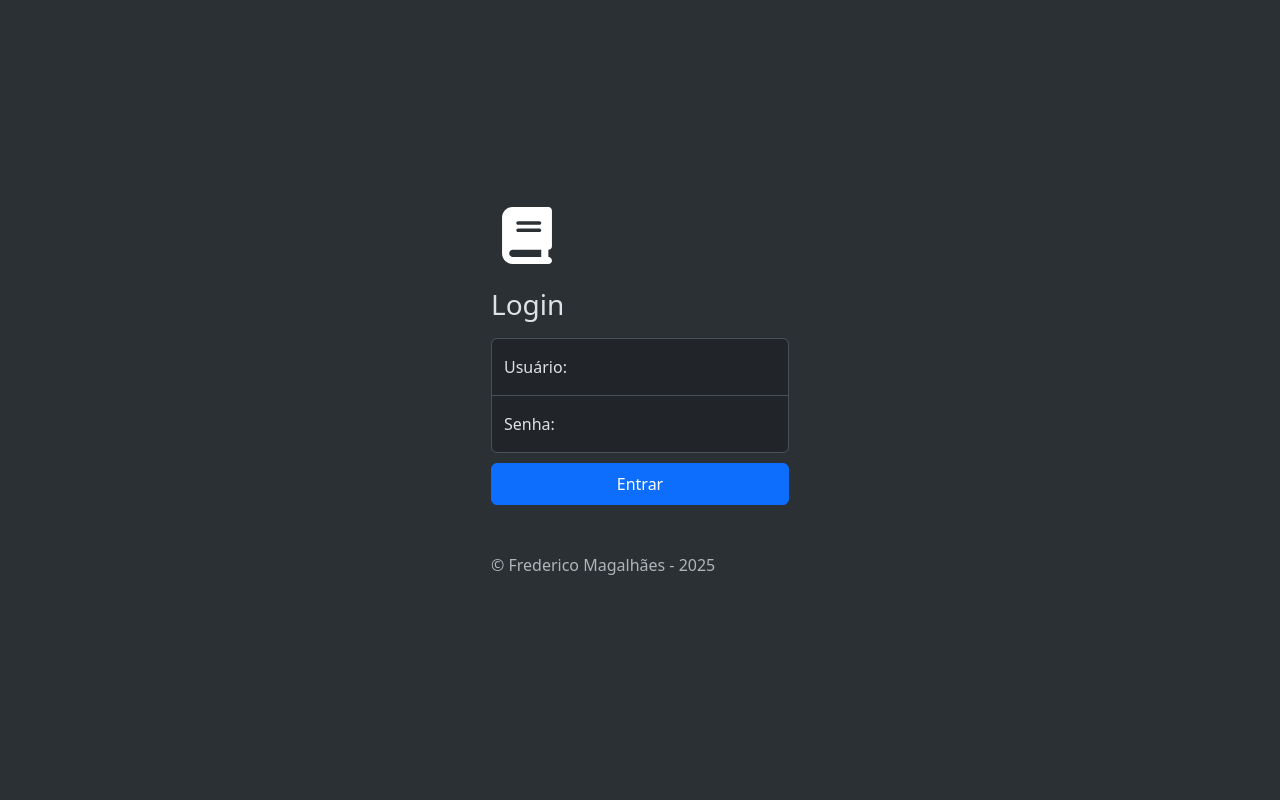
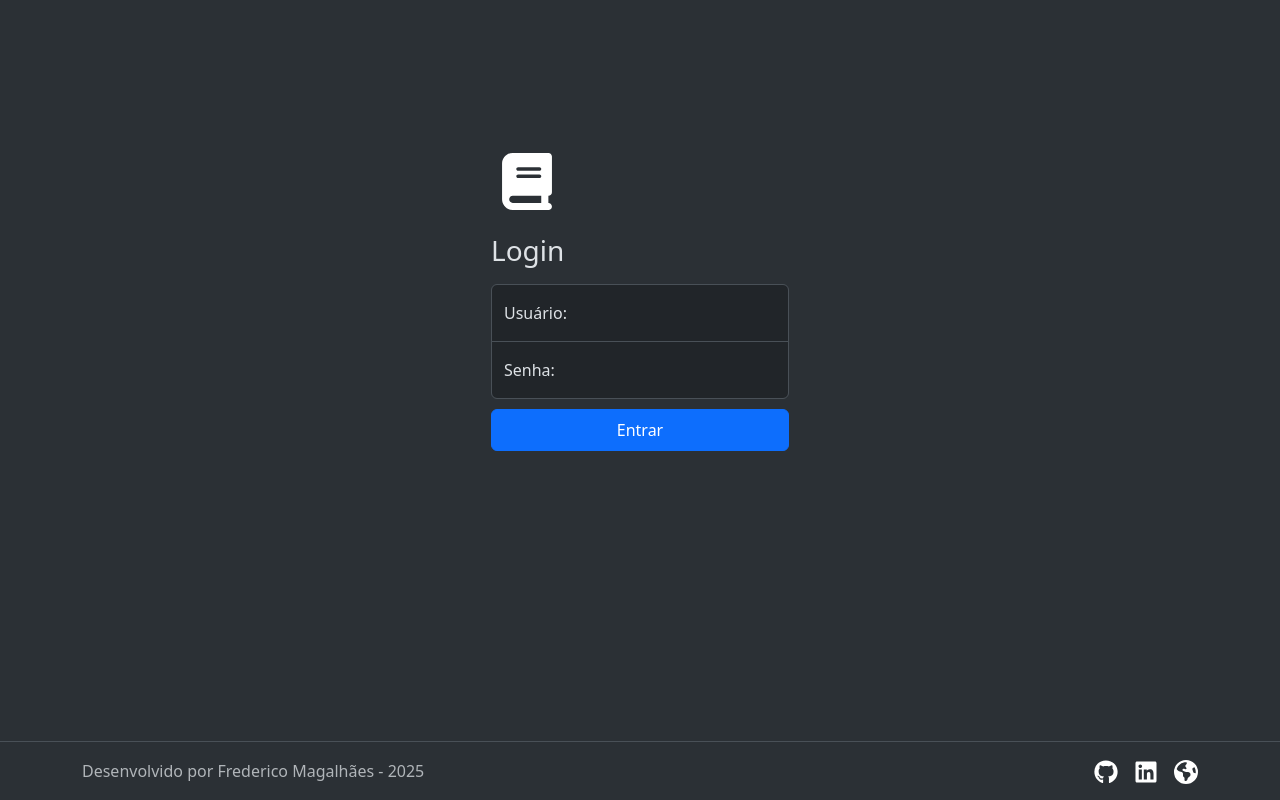
Before and after one commit to FredMagas/Agenda, a Django app: page /login/ in a window 1280 px wide. Run offline with Django 5.2, Linux system fonts and the light colour scheme.

Commit message:
Added footer to login-base

```diff
--- a/core/templates/login-base.html
+++ b/core/templates/login-base.html
@@ -4,20 +4,48 @@
 <html lang="en" data-bs-theme="dark">
 <head>
     <link rel="stylesheet" href="{% static "css/main.css" %}">
+    <link rel="shortcut icon" href="{% static "images/book-solid.svg" %}" type="image/x-icon">
+    <meta name="viewport" content="width=device-width, initial-scale=1.0">
     <link href="https://cdn.jsdelivr.net/npm/bootstrap@5.3.3/dist/css/bootstrap.min.css" rel="stylesheet" integrity="sha384-QWTKZyjpPEjISv5WaRU9OFeRpok6YctnYmDr5pNlyT2bRjXh0JMhjY6hW+ALEwIH" crossorigin="anonymous">
     <script src="https://cdn.jsdelivr.net/npm/bootstrap@5.3.3/dist/js/bootstrap.bundle.min.js" integrity="sha384-YvpcrYf0tY3lHB60NNkmXc5s9fDVZLESaAA55NDzOxhy9GkcIdslK1eN7N6jIeHz" crossorigin="anonymous"></script>
     <title>{% block title %}Login - Agenda{% endblock %}</title>
 </head>
-<body class="d-flex align-items-center py-4 bg-body-tertiary">
+<body class="d-flex flex-column align-items-center bg-body-tertiary h-100">
 
-    <main class="form-signin w-100 m-auto">
+    <main class="flex-shrink-0 form-signin w-100 m-auto">
         {% block content %}
 
         {% endblock %}
     </main>
 
-    <footer>
 
+    <footer class="footer mt-auto py-3 bg-body-tertiary border-top w-100">
+        <div class="container d-flex flex-wrap justify-content-between align-items-center">
+            <span class="text-body-secondary">Desenvolvido por Frederico Magalhães - 2025</span>
+            <ul class="nav col-md-4 justify-content-end list-unstyled d-flex">
+                <li class="ms-3">
+                    <a target="_blank" class="text-body-secondary" data-bs-toggle="tooltip" data-bs-placement="top" data-bs-title="Github" href="https://www.github.com/FredMagas">
+                        <svg xmlns="http://www.w3.org/2000/svg" class="bi" width="24" height="24" viewBox="0 0 496 512"><path fill="#ffffff" d="M165.9 397.4c0 2-2.3 3.6-5.2 3.6-3.3 .3-5.6-1.3-5.6-3.6 0-2 2.3-3.6 5.2-3.6 3-.3 5.6 1.3 5.6 3.6zm-31.1-4.5c-.7 2 1.3 4.3 4.3 4.9 2.6 1 5.6 0 6.2-2s-1.3-4.3-4.3-5.2c-2.6-.7-5.5 .3-6.2 2.3zm44.2-1.7c-2.9 .7-4.9 2.6-4.6 4.9 .3 2 2.9 3.3 5.9 2.6 2.9-.7 4.9-2.6 4.6-4.6-.3-1.9-3-3.2-5.9-2.9zM244.8 8C106.1 8 0 113.3 0 252c0 110.9 69.8 205.8 169.5 239.2 12.8 2.3 17.3-5.6 17.3-12.1 0-6.2-.3-40.4-.3-61.4 0 0-70 15-84.7-29.8 0 0-11.4-29.1-27.8-36.6 0 0-22.9-15.7 1.6-15.4 0 0 24.9 2 38.6 25.8 21.9 38.6 58.6 27.5 72.9 20.9 2.3-16 8.8-27.1 16-33.7-55.9-6.2-112.3-14.3-112.3-110.5 0-27.5 7.6-41.3 23.6-58.9-2.6-6.5-11.1-33.3 2.6-67.9 20.9-6.5 69 27 69 27 20-5.6 41.5-8.5 62.8-8.5s42.8 2.9 62.8 8.5c0 0 48.1-33.6 69-27 13.7 34.7 5.2 61.4 2.6 67.9 16 17.7 25.8 31.5 25.8 58.9 0 96.5-58.9 104.2-114.8 110.5 9.2 7.9 17 22.9 17 46.4 0 33.7-.3 75.4-.3 83.6 0 6.5 4.6 14.4 17.3 12.1C428.2 457.8 496 362.9 496 252 496 113.3 383.5 8 244.8 8zM97.2 352.9c-1.3 1-1 3.3 .7 5.2 1.6 1.6 3.9 2.3 5.2 1 1.3-1 1-3.3-.7-5.2-1.6-1.6-3.9-2.3-5.2-1zm-10.8-8.1c-.7 1.3 .3 2.9 2.3 3.9 1.6 1 3.6 .7 4.3-.7 .7-1.3-.3-2.9-2.3-3.9-2-.6-3.6-.3-4.3 .7zm32.4 35.6c-1.6 1.3-1 4.3 1.3 6.2 2.3 2.3 5.2 2.6 6.5 1 1.3-1.3 .7-4.3-1.3-6.2-2.2-2.3-5.2-2.6-6.5-1zm-11.4-14.7c-1.6 1-1.6 3.6 0 5.9 1.6 2.3 4.3 3.3 5.6 2.3 1.6-1.3 1.6-3.9 0-6.2-1.4-2.3-4-3.3-5.6-2z"/></svg>
+                    </a>
+                </li>
+                <li class="ms-3">
+                    <a target="_blank" class="text-body-secondary" data-bs-toggle="tooltip" data-bs-placement="top" data-bs-title="LinkedIn" href="https://www.linkedin.com/in/frederico-magalhães/">
+                        <svg xmlns="http://www.w3.org/2000/svg" class="bi" width="24" height="24" viewBox="0 0 448 512"><path fill="#ffffff" d="M416 32H31.9C14.3 32 0 46.5 0 64.3v383.4C0 465.5 14.3 480 31.9 480H416c17.6 0 32-14.5 32-32.3V64.3c0-17.8-14.4-32.3-32-32.3zM135.4 416H69V202.2h66.5V416zm-33.2-243c-21.3 0-38.5-17.3-38.5-38.5S80.9 96 102.2 96c21.2 0 38.5 17.3 38.5 38.5 0 21.3-17.2 38.5-38.5 38.5zm282.1 243h-66.4V312c0-24.8-.5-56.7-34.5-56.7-34.6 0-39.9 27-39.9 54.9V416h-66.4V202.2h63.7v29.2h.9c8.9-16.8 30.6-34.5 62.9-34.5 67.2 0 79.7 44.3 79.7 101.9V416z"/></svg>
+                    </a>
+                </li>
+                <li class="ms-3">
+                    <a target="_blank" class="text-body-secondary" data-bs-toggle="tooltip" data-bs-placement="top" data-bs-title="Portfolio" href="https://www.fredericomagalhaes.com.br">
+                        <svg xmlns="http://www.w3.org/2000/svg" class="bi" width="24" height="24" viewBox="0 0 512 512"><path fill="#ffffff" d="M57.7 193l9.4 16.4c8.3 14.5 21.9 25.2 38 29.8L163 255.7c17.2 4.9 29 20.6 29 38.5l0 39.9c0 11 6.2 21 16 25.9s16 14.9 16 25.9l0 39c0 15.6 14.9 26.9 29.9 22.6c16.1-4.6 28.6-17.5 32.7-33.8l2.8-11.2c4.2-16.9 15.2-31.4 30.3-40l8.1-4.6c15-8.5 24.2-24.5 24.2-41.7l0-8.3c0-12.7-5.1-24.9-14.1-33.9l-3.9-3.9c-9-9-21.2-14.1-33.9-14.1L257 256c-11.1 0-22.1-2.9-31.8-8.4l-34.5-19.7c-4.3-2.5-7.6-6.5-9.2-11.2c-3.2-9.6 1.1-20 10.2-24.5l5.9-3c6.6-3.3 14.3-3.9 21.3-1.5l23.2 7.7c8.2 2.7 17.2-.4 21.9-7.5c4.7-7 4.2-16.3-1.2-22.8l-13.6-16.3c-10-12-9.9-29.5 .3-41.3l15.7-18.3c8.8-10.3 10.2-25 3.5-36.7l-2.4-4.2c-3.5-.2-6.9-.3-10.4-.3C163.1 48 84.4 108.9 57.7 193zM464 256c0-36.8-9.6-71.4-26.4-101.5L412 164.8c-15.7 6.3-23.8 23.8-18.5 39.8l16.9 50.7c3.5 10.4 12 18.3 22.6 20.9l29.1 7.3c1.2-9 1.8-18.2 1.8-27.5zM0 256a256 256 0 1 1 512 0A256 256 0 1 1 0 256z"/></svg>
+                    </a>
+                </li>
+            </ul>
+        </div>
     </footer>
+
+    <script>
+        const tooltipTriggerList = document.querySelectorAll('[data-bs-toggle="tooltip"]')
+        const tooltipList = [...tooltipTriggerList].map(tooltipTriggerEl => new bootstrap.Tooltip(tooltipTriggerEl))
+    </script>
+
 </body>
 </html>
--- a/core/templates/login.html
+++ b/core/templates/login.html
@@ -28,8 +28,6 @@
 
     <button class="btn btn-primary w-100 py-2" type="submit">Entrar</button>
 
-    <p class="mt-5 mb-3 text-body-secondary">© Frederico Magalhães - 2025</p>
-
 </form>
 
 {% endblock %}
```
